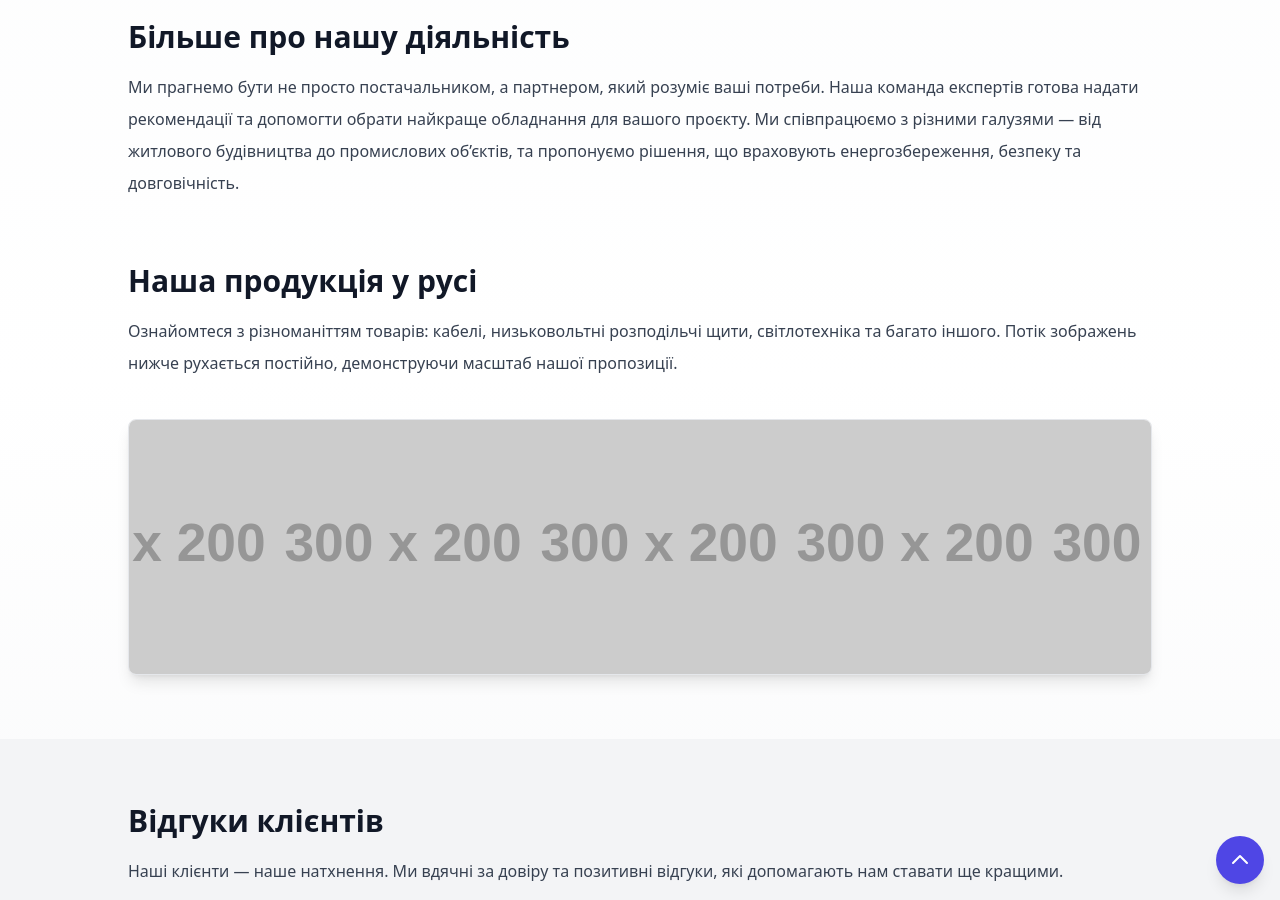
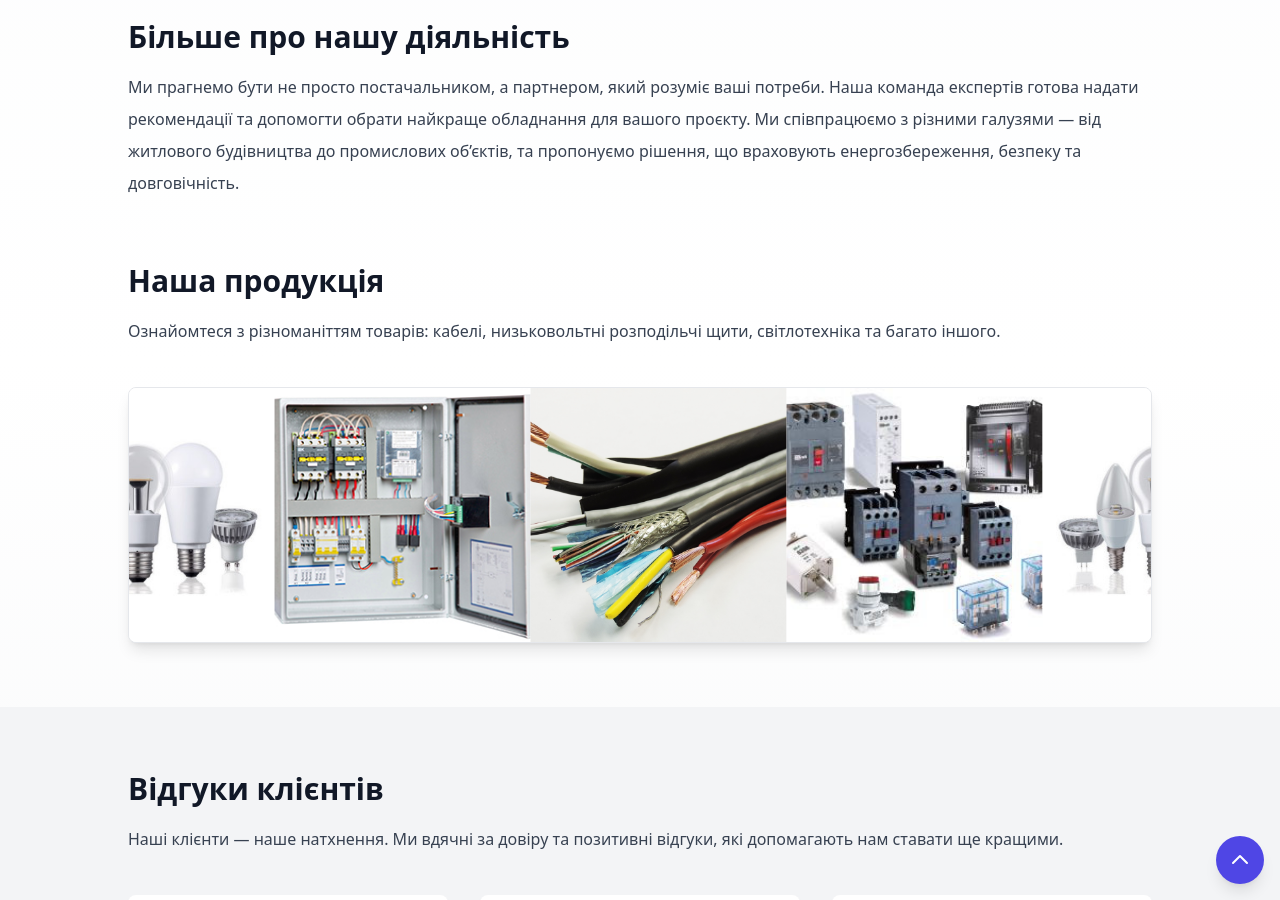
Before and after one commit to sanyakosivchuk/volt-alliance-static, a Jekyll site: the page built from index.html, in a window 1280 px wide and 900 px high, scrolled down 837 px. Built offline with Jekyll 4.4.1, drawn with Linux system fonts in a browser that asks for light colours.

Commit message:
upload images

```diff
--- a/index.html
+++ b/index.html
@@ -8,7 +8,7 @@ title: "Про нас - Вольт Альянс"
 <div data-controller="scroll-animate parallax" class="min-h-screen bg-gradient-to-b from-gray-50 via-white to-gray-100 text-gray-800">
 
   <header class="relative overflow-hidden py-32 flex flex-col items-center justify-center text-white mb-16">
-    <div data-parallax-target="background" class="absolute inset-0 bg-no-repeat bg-cover bg-center" style="background-image: url('https://via.placeholder.com/1920x1080?text=Hero+Background');"></div>
+    <div data-parallax-target="background" class="absolute inset-0 bg-no-repeat bg-cover bg-center" style="background-image: url('{{ site.baseurl }}/assets/images/hero-bg.jpg');"></div>
 
     <div class="relative z-10 max-w-3xl text-center px-4">
       <h1 class="text-4xl md:text-6xl font-bold mb-4 transform hover:scale-105 transition-transform duration-300">
@@ -60,21 +60,21 @@ title: "Про нас - Вольт Альянс"
 
   <section class="max-w-5xl mx-auto px-4 md:px-0 mb-16">
     <div data-scroll-animate-target="animated" class="mb-10">
-      <h2 class="text-3xl font-bold text-gray-900 mb-4">Наша продукція у русі</h2>
-      <p class="text-gray-700 leading-loose">Ознайомтеся з різноманіттям товарів: кабелі, низьковольтні розподільчі щити, світлотехніка та багато іншого. Потік зображень нижче рухається постійно, демонструючи масштаб нашої пропозиції.</p>
+      <h2 class="text-3xl font-bold text-gray-900 mb-4">Наша продукція</h2>
+      <p class="text-gray-700 leading-loose">Ознайомтеся з різноманіттям товарів: кабелі, низьковольтні розподільчі щити, світлотехніка та багато іншого.</p>
     </div>
 
     <div data-controller="marquee" class="overflow-hidden relative w-full h-64 border rounded-lg shadow-lg bg-white">
       <div data-marquee-target="container" class="absolute inset-0 flex flex-nowrap" style="transform: translateX(0px);">
-        <img src="https://via.placeholder.com/300x200?text=Кабелі" class="w-64 h-full object-cover flex-shrink-0" alt="Кабелі">
-        <img src="https://via.placeholder.com/300x200?text=Низьковольтні+пристрої" class="w-64 h-full object-cover flex-shrink-0" alt="Низьковольтні пристрої">
-        <img src="https://via.placeholder.com/300x200?text=Світлотехніка" class="w-64 h-full object-cover flex-shrink-0" alt="Світлотехніка">
-        <img src="https://via.placeholder.com/300x200?text=Щитове+обладнання" class="w-64 h-full object-cover flex-shrink-0" alt="Щитове обладнання">
+        <img src="{{ site.baseurl }}/assets/images/cables.jpg" class="w-64 h-full object-cover flex-shrink-0" alt="Кабелі">
+        <img src="{{ site.baseurl }}/assets/images/low-voltage.jpg" class="w-64 h-full object-cover flex-shrink-0" alt="Низьковольтні пристрої">
+        <img src="{{ site.baseurl }}/assets/images/lighting.jpg" class="w-64 h-full object-cover flex-shrink-0" alt="Світлотехніка">
+        <img src="{{ site.baseurl }}/assets/images/switchgear.jpg" class="w-64 h-full object-cover flex-shrink-0" alt="Щитове обладнання">
 
-        <img src="https://via.placeholder.com/300x200?text=Кабелі" class="w-64 h-full object-cover flex-shrink-0" alt="Кабелі">
-        <img src="https://via.placeholder.com/300x200?text=Низьковольтні+пристрої" class="w-64 h-full object-cover flex-shrink-0" alt="Низьковольтні пристрої">
-        <img src="https://via.placeholder.com/300x200?text=Світлотехніка" class="w-64 h-full object-cover flex-shrink-0" alt="Світлотехніка">
-        <img src="https://via.placeholder.com/300x200?text=Щитове+обладнання" class="w-64 h-full object-cover flex-shrink-0" alt="Щитове обладнання">
+        <img src="{{ site.baseurl }}/assets/images/cables.jpg" class="w-64 h-full object-cover flex-shrink-0" alt="Кабелі">
+        <img src="{{ site.baseurl }}/assets/images/low-voltage.jpg" class="w-64 h-full object-cover flex-shrink-0" alt="Низьковольтні пристрої">
+        <img src="{{ site.baseurl }}/assets/images/lighting.jpg" class="w-64 h-full object-cover flex-shrink-0" alt="Світлотехніка">
+        <img src="{{ site.baseurl }}/assets/images/switchgear.jpg" class="w-64 h-full object-cover flex-shrink-0" alt="Щитове обладнання">
       </div>
     </div>
   </section>
@@ -92,7 +92,7 @@ title: "Про нас - Вольт Альянс"
         <div data-scroll-animate-target="animated" class="bg-white rounded-lg shadow-lg p-6 hover:shadow-xl transition-shadow duration-300">
           <p class="text-gray-700 italic mb-4">"Все доставили вчасно, ціни приємні, а якість продукції чудова. Дякую за консультації!"</p>
           <div class="flex items-center space-x-3">
-            <img class="w-10 h-10 rounded-full" src="https://via.placeholder.com/100" alt="Customer1">
+            <img class="w-10 h-10 rounded-full" src="{{ site.baseurl }}/assets/images/customer1.jpg" alt="Іван П.">
             <div>
               <p class="font-semibold text-gray-900">Іван П.</p>
               <p class="text-sm text-gray-500">м. Київ</p>
@@ -103,7 +103,7 @@ title: "Про нас - Вольт Альянс"
         <div data-scroll-animate-target="animated" class="bg-white rounded-lg shadow-lg p-6 hover:shadow-xl transition-shadow duration-300">
           <p class="text-gray-700 italic mb-4">"Замовляв освітлення для офісу. Все працює відмінно, персонал привітний та компетентний."</p>
           <div class="flex items-center space-x-3">
-            <img class="w-10 h-10 rounded-full" src="https://via.placeholder.com/100" alt="Customer2">
+            <img class="w-10 h-10 rounded-full" src="{{ site.baseurl }}/assets/images/customer2.jpg" alt="Олександр М.">
             <div>
               <p class="font-semibold text-gray-900">Олександр М.</p>
               <p class="text-sm text-gray-500">м. Харків</p>
@@ -114,7 +114,7 @@ title: "Про нас - Вольт Альянс"
         <div data-scroll-animate-target="animated" class="bg-white rounded-lg shadow-lg p-6 hover:shadow-xl transition-shadow duration-300">
           <p class="text-gray-700 italic mb-4">"Партнери порадили цю компанію. Відтепер і ми їхні постійні клієнти!"</p>
           <div class="flex items-center space-x-3">
-            <img class="w-10 h-10 rounded-full" src="https://via.placeholder.com/100" alt="Customer3">
+            <img class="w-10 h-10 rounded-full" src="{{ site.baseurl }}/assets/images/customer3.jpg" alt="Денис С.">
             <div>
               <p class="font-semibold text-gray-900">Денис С.</p>
               <p class="text-sm text-gray-500">м. Львів</p>
```
Also changed, not shown: assets/images/cables.jpg (added), assets/images/customer2.jpg (added), assets/images/customer3.jpg (added), assets/images/hero-bg.jpg (added), assets/images/lighting.jpg (added), assets/images/low-voltage.jpg (added), assets/images/switchgear.jpg (added), 1 other file.
